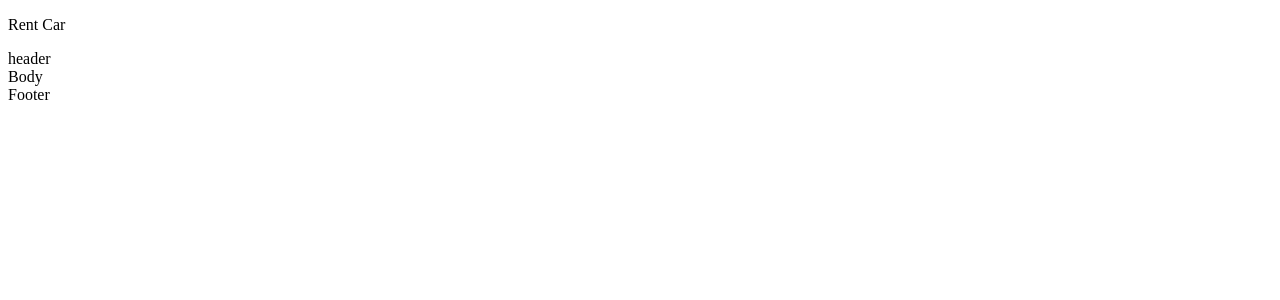
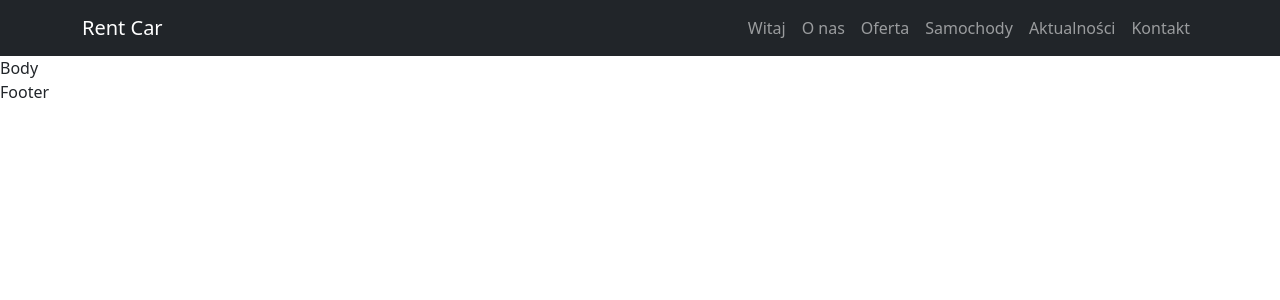
Before and after one commit to artwol993/weselny-woz, a React (Create React App) app: page / in a window 1280 px wide. Shown: the top 300 px of the page. Built offline with nearby package versions, Linux system fonts and the light colour scheme.

Commit message:
add bootstrap and basic navbar

```diff
--- a/package.json
+++ b/package.json
@@ -6,7 +6,10 @@
     "@testing-library/jest-dom": "^5.16.5",
     "@testing-library/react": "^13.4.0",
     "@testing-library/user-event": "^13.5.0",
+    "and": "^0.0.3",
+    "bootstrap": "^5.2.3",
     "react": "^18.2.0",
+    "react-bootstrap": "^2.7.0",
     "react-dom": "^18.2.0",
     "react-router-dom": "^6.5.0",
     "react-scripts": "5.0.1",
--- a/public/index.html
+++ b/public/index.html
@@ -10,34 +10,10 @@
       content="Web site created using create-react-app"
     />
     <link rel="apple-touch-icon" href="%PUBLIC_URL%/logo192.png" />
-    <!--
-      manifest.json provides metadata used when your web app is installed on a
-      user's mobile device or desktop. See https://developers.google.com/web/fundamentals/web-app-manifest/
-    -->
     <link rel="manifest" href="%PUBLIC_URL%/manifest.json" />
-    <!--
-      Notice the use of %PUBLIC_URL% in the tags above.
-      It will be replaced with the URL of the `public` folder during the build.
-      Only files inside the `public` folder can be referenced from the HTML.
-
-      Unlike "/favicon.ico" or "favicon.ico", "%PUBLIC_URL%/favicon.ico" will
-      work correctly both with client-side routing and a non-root public URL.
-      Learn how to configure a non-root public URL by running `npm run build`.
-    -->
-    <title>React App</title>
+    <title>Rent-Car</title>
   </head>
   <body>
-    <noscript>You need to enable JavaScript to run this app.</noscript>
     <div id="root"></div>
-    <!--
-      This HTML file is a template.
-      If you open it directly in the browser, you will see an empty page.
-
-      You can add webfonts, meta tags, or analytics to this file.
-      The build step will place the bundled scripts into the <body> tag.
-
-      To begin the development, run `npm start` or `yarn start`.
-      To create a production bundle, use `npm run build` or `yarn build`.
-    -->
   </body>
 </html>
--- a/src/App.js
+++ b/src/App.js
@@ -5,13 +5,12 @@ import Footer from './component/footer';
 import Body from './component/body';
 
 import './style/App.css';
-
+import "bootstrap/dist/css/bootstrap.min.css";
 
 
 function App() {
   return (
     <div className="App">
-     <p>Rent Car</p>
      <Header />
      <Body />
      <Footer />
--- a/src/component/body.js
+++ b/src/component/body.js
@@ -2,7 +2,9 @@ import React from 'react'
 
 function Body() {
   return (
-    <div>Body</div>
+    <div>
+      Body
+    </div>
   )
 }
 
--- a/src/component/header.js
+++ b/src/component/header.js
@@ -1,8 +1,26 @@
 import React from 'react'
+import Navbar from 'react-bootstrap/Navbar';
+import Container from 'react-bootstrap/Container';
+import Nav from 'react-bootstrap/Nav';
+
 
 function Header() {
   return (
-    <div>header</div>
+    <>
+      <Navbar bg="dark" variant="dark">
+      <Container>
+        <Navbar.Brand href="#home">Rent Car</Navbar.Brand>
+        <Nav>
+          <Nav.Link href="#home">Witaj</Nav.Link>
+          <Nav.Link href="#about-us">O nas</Nav.Link>
+          <Nav.Link href="#offer">Oferta</Nav.Link>
+          <Nav.Link href="#cars">Samochody</Nav.Link>
+          <Nav.Link href="#news">Aktualności</Nav.Link>
+          <Nav.Link href="#contact">Kontakt</Nav.Link>
+        </Nav>
+    </Container>
+    </Navbar>
+    </>
   )
 }
 
```
Also changed, not shown: 2 other files (tests, documents, lock files or other folders).
